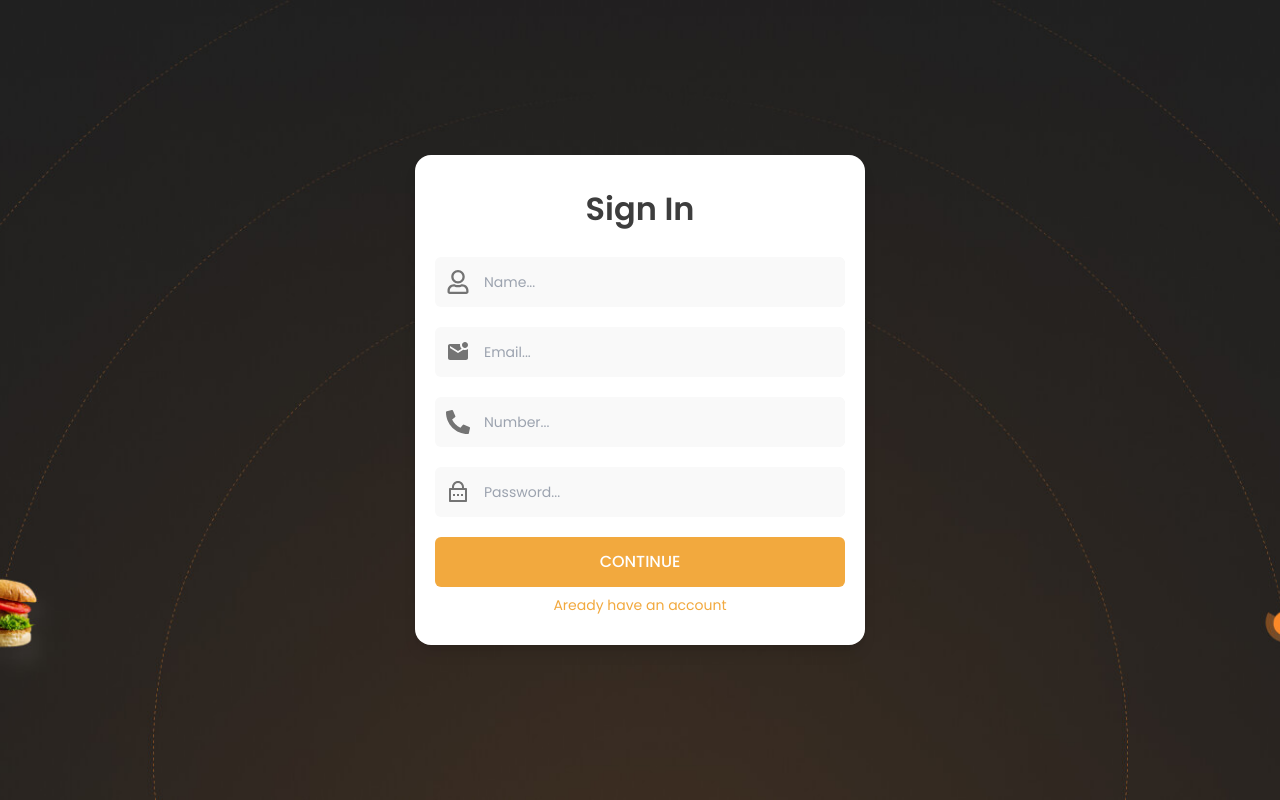
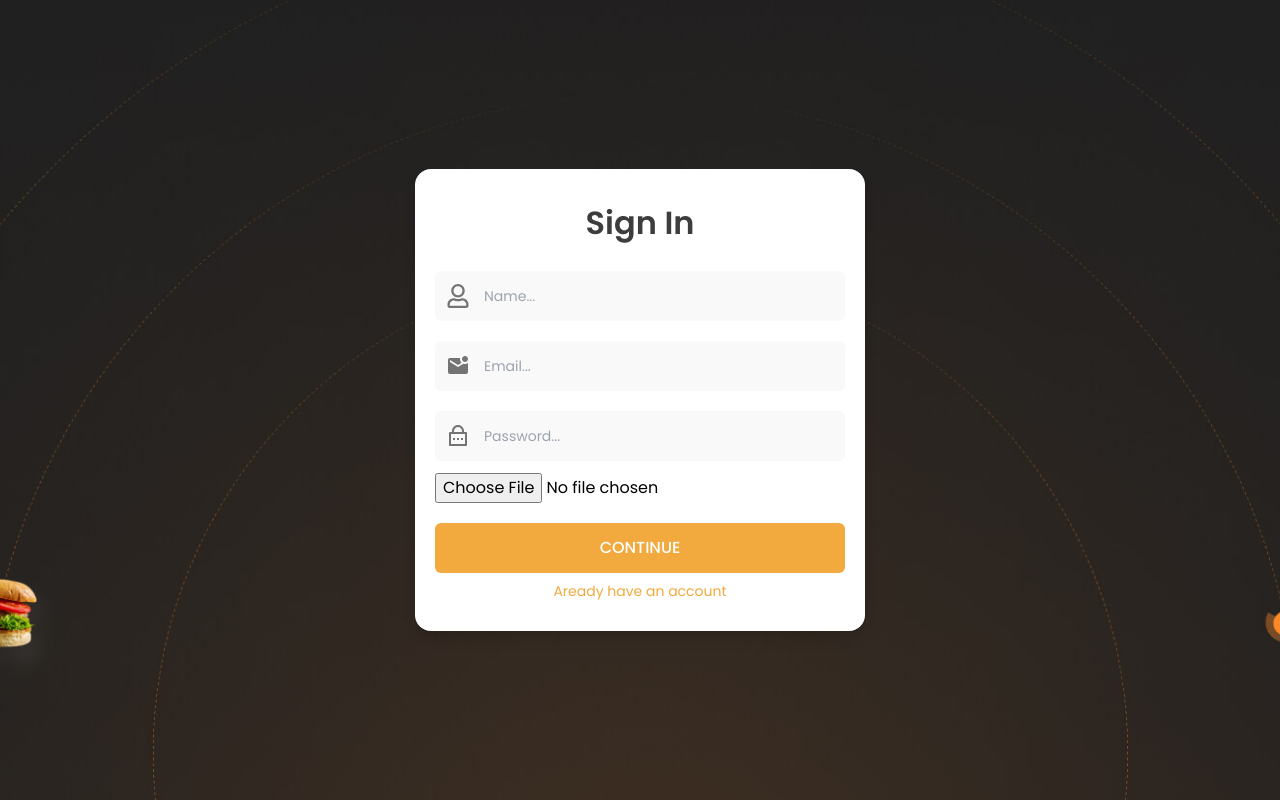
Before and after one commit to adnanDevelop/foodApp, a React (Vite) app in the folder frontend/: page /signup in a window 1280 px wide. Built offline with nearby package versions, Linux system fonts and the light colour scheme.

Commit message:
working on integrating auth api on frontend

```diff
--- a/frontend/src/modules/auth/Signup.jsx
+++ b/frontend/src/modules/auth/Signup.jsx
@@ -7,6 +7,8 @@ import { FaPhoneAlt } from "react-icons/fa";
 import { MdMarkEmailUnread } from "react-icons/md";
 import { RiLockPasswordLine } from "react-icons/ri";
 
+import { useRegisterMutation } from "../../redux/services/authApi";
+
 const Signup = () => {
   const {
     register,
@@ -14,8 +16,24 @@ const Signup = () => {
     // formState: { errors },
   } = useForm();
 
+  const [registerUser] = useRegisterMutation();
+
   const submitData = async (data) => {
-    console.log(data);
+    try {
+      const formData = new FormData();
+      formData.append("image", data.image[0]);
+
+      const sentData = await registerUser({
+        ...data,
+        image: formData,
+      });
+
+      console.log(sentData);
+    } catch (err) {
+      console.log(err);
+    }
+
+    console.log(data.image[0]);
   };
 
   return (
@@ -50,19 +68,6 @@ const Signup = () => {
               {...register("email", { required: true })}
             />
           </div>
-          {/* Phone Number  */}
-          <div className="w-full h-[50px] bg-light-white flex mb-5 rounded-md overflow-hidden">
-            <span className="flex-none h-[50px] flex items-center justify-center w-[45px] text-2xl text-content-color">
-              <FaPhoneAlt />
-            </span>
-            <input
-              type="text"
-              name="number"
-              className="flex-1 w-full h-[50px] bg-light-white focus:outline-none text-sm px-1 text-content-color"
-              placeholder="Number..."
-              {...register("number", { required: true })}
-            />
-          </div>
 
           {/* Password */}
           <div className="w-full h-[50px] bg-light-white rounded-md overflow-hidden flex mb-3">
@@ -75,6 +80,13 @@ const Signup = () => {
               placeholder="Password..."
               name="password"
               {...register("password", { required: true })}
+            />
+          </div>
+          <div className="image_option">
+            <input
+              type="file"
+              {...register("image", { required: true })}
+              name="image"
             />
           </div>
 
```
Also changed, not shown: frontend/public/image/camel.jpeg (added), 1 other file (tests, documents, lock files or other folders).
